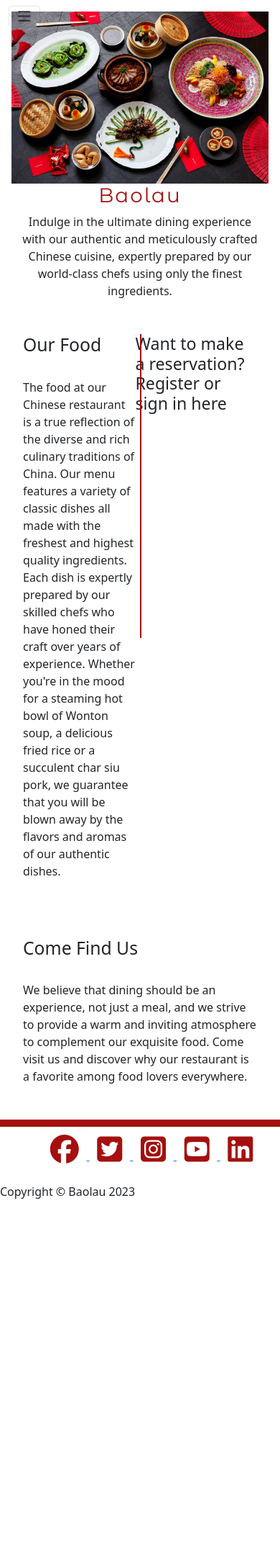
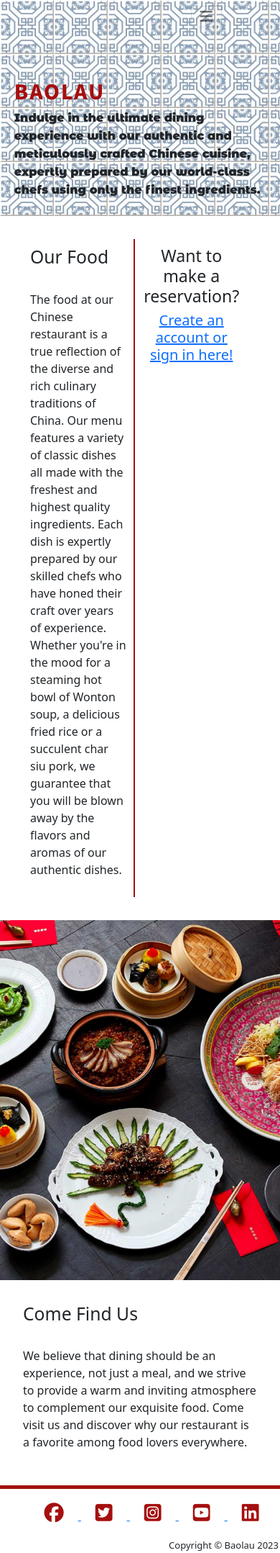
Before and after one commit to mark3lau/baolau2, a Django app: page / in a window 390 px wide. Shown: the whole page at 72% size. Before the commit the page ends 1665 px from the top, so only its background shows below. Run offline with Django 3.2, Linux system fonts and the light colour scheme; data that the repository does not hold is empty; some libraries are stand-ins or nearby versions.

Commit message:
update hero image and css styling to base html

```diff
--- a/static/css/style.css
+++ b/static/css/style.css
@@ -1,27 +1,40 @@
-/* body {
-    font-family: montserrat alternates, sans-serif;
-  } */
-
-  header {
-    text-align: center;
-    width: 100%;
-    background: no-repeat;
-    object-fit: cover;
-    padding: 1rem;
+body {
+    font-family: 'Montserrat Alternates', sans-serif;
   }
 
-  .hero-image {
+.wall-tile-container {
+  background-image: url(/static/img/chinese-wall-tile_2.jpg);
   width: 100%;
-    height: 100%;
-    object-fit: cover;
+  height: 300px;
+  overflow: hidden;
+  margin: 0;
+  padding: 0;
+  opacity: 0.5;
+}
+
+.site-heading {
+  position: absolute;
+  top: 13%;
+  left: 2%;
 }
 
 h1 {
-    font-family: 'montserrat alternates', sans-serif;
-    font-size: 500%;
+  font-family: 'Noto Sans TC', sans-serif;
   letter-spacing: 2px;
-    font-weight: 800;
   color: rgb(165, 15, 15);;
+  text-align: left;
+  opacity: 1;
+  text-transform: uppercase;
+  font-size: 300px;
+}
+
+.subheading {
+  font-family: 'Montserrat Alternates', sans-serif;
+  font-weight: bold;
+}
+
+#main-nav {
+  margin-left: 65%;
 }
 
 nav ul {
@@ -30,7 +43,7 @@
   padding: 0;
   margin: 0;
   list-style: none;
-    background-color: #333;
+  font-weight: bold;
 }
 
 nav a {
@@ -48,20 +61,16 @@
 .our-food {
   width: 48%;
   height: 70%;
-}
-
-.line-break {
-    width: 2px;
-    height: 50%;
-    background-color: rgb(165, 15, 15);
-    position: absolute;
-    left: 50%;
+  padding: 10px;
+  border-right: 2px solid rgb(165, 15, 15);
 }
 
 .register {
   width: 48%;
   height: 70%;
+  padding: 10px;
   position: static;
+  text-align: center;
 }
 
 #contact {
@@ -69,28 +78,40 @@
   padding: 2rem;
 }
 
+.hero-image {
+  width: 100%;
+  height: 500px;
+  object-fit: cover;
+}
 
 /* Social media links */
 
 footer {
-    height: 10%;
-    border-top: 10px solid rgb(165, 15, 15);
+  height: 1%;
+  border-top: 5px solid rgb(165, 15, 15);
 }
 
 .social-networks {
   text-align: center;
+  margin-bottom: 2px;
 }
 
-.social-networks > li {
+.social-networks>li {
   display: inline;
 }
 
 .social-networks i {
-    font-size: 250%;
-    padding: 3%;
+  font-size: 170%;
+  padding: 20px;
   color: rgb(165, 15, 15);
 }
 
 .social-networks i:hover {
   transform: scale(1.5);
 }
+
+.copyright {
+  text-align: right;
+  margin: 2px;
+  font-size: small;
+}
--- a/templates/base.html
+++ b/templates/base.html
@@ -14,15 +14,33 @@
   <link rel="stylesheet" href="https://cdnjs.cloudflare.com/ajax/libs/font-awesome/5.15.3/css/all.min.css">
   <link rel="preconnect" href="https://fonts.googleapis.com">
   <link rel="preconnect" href="https://fonts.gstatic.com" crossorigin>
-  <link href="https://fonts.googleapis.com/css2?family=Montserrat+Alternates:wght@400;900&display=swap" rel="stylesheet">
+  <link href="https://fonts.googleapis.com/css2?family=Montserrat+Alternates:wght@400;900&display=swap"
+    rel="stylesheet">
+  <link href="https://fonts.googleapis.com/css2?family=Noto+Sans+TC:wght@900&display=swap" rel="stylesheet">
 </head>
 
 <body>
-
+  <!-- Page Header -->
+  <header>
+    <div class="wall-tile-container"></div>
+      <div class="container">
+        <div class="row">
+          <div class="site-heading">
+            <h1>Baolau</h1>
+            <span class="subheading">
+              Indulge in the ultimate dining experience with our authentic
+              and meticulously crafted Chinese cuisine, expertly prepared by
+              our world-class chefs using only the finest ingredients.
+            </span>
+          </div>
+        </div>
+      </div>
       <!-- Navigation bar -->
-  <nav class="navbar navbar-expand-lg navbar-light fixed-top" id="mainNav">
+      <nav class="navbar navbar-expand-lg navbar-light fixed-top" id="main-nav">
         <div class="container">
-			<button class="navbar-toggler navbar-toggler-right" type="button" data-toggle="collapse" data-target="#navbarResponsive" aria-controls="navbarResponsive" aria-expanded="false" aria-label="Toggle navigation">
+          <button class="navbar-toggler navbar-toggler-right" type="button" data-toggle="collapse"
+            data-target="#navbarResponsive" aria-controls="navbarResponsive" aria-expanded="false"
+            aria-label="Toggle navigation">
             <i class="fas fa-bars"></i>
           </button>
           <div class="collapse navbar-collapse" id="navbarResponsive">
@@ -44,27 +62,6 @@
         </div>
       </nav>
 
-	<!-- Page Header -->
-	<header>
-    <div>
-      <img src="/static/img/park-chinois-chinese-new-year.jpg" alt="chinese food" class="hero-image">
-    </div>
-
-		<div class="overlay"></div>
-		<div class="container">
-			<div class="row">
-				<div class="col-lg- col-md-10 mx-auto">
-					<div class="site-heading">
-						<h1>Baolau</h1>
-              <span class="subheading">
-                Indulge in the ultimate dining experience with our authentic
-                and meticulously crafted Chinese cuisine, expertly prepared by
-                our world-class chefs using only the finest ingredients.
-              </span>
-					</div>
-				</div>
-			</div>
-		</div>
   </header>
 
   <main>
@@ -87,8 +84,7 @@
       </li>
       <li>
         <a href="https://instagram.com" target="_blank" rel="noopener"
-                aria-label="Visit our Instagram page (opens in a new tab)"><i
-                    class="fa-brands fa-instagram-square"></i>
+          aria-label="Visit our Instagram page (opens in a new tab)"><i class="fa-brands fa-instagram-square"></i>
         </a>
       </li>
       <li>
@@ -102,7 +98,7 @@
         </a>
       </li>
     </ul>
-    <p>Copyright &copy; Baolau 2023</p>
+    <p class="copyright">Copyright &copy; Baolau 2023</p>
   </footer>
 
   <!-- font awesome script -->
--- a/templates/index.html
+++ b/templates/index.html
@@ -20,13 +20,18 @@
             </p>
         </span>
 
-        <span class="line-break"></span>
-
         <span class="register">
             <h3>
-                Want to make a reservation? Register or sign in here
+                Want to make a reservation?
             </h3>
+            <a href="" class="register-link">
+                <h5>Create an account or sign in here!</h5>
+            </a>
         </span>
+    </div>
+
+    <div>
+        <img src="/static/img/chinese-food.jpg" alt="chinese food" class="hero-image">
     </div>
 
     <div id="contact">
```
Also changed, not shown: static/img/chinese-food.jpeg (deleted), static/img/chinese-food.jpg (renamed from static/img/park-chinois-chinese-new-year.jpg), static/img/chinese-wall-tile.jpg (added), static/img/chinese-wall-tile_2.jpg (added). Lines whose indentation alone changed are shown as unchanged.
